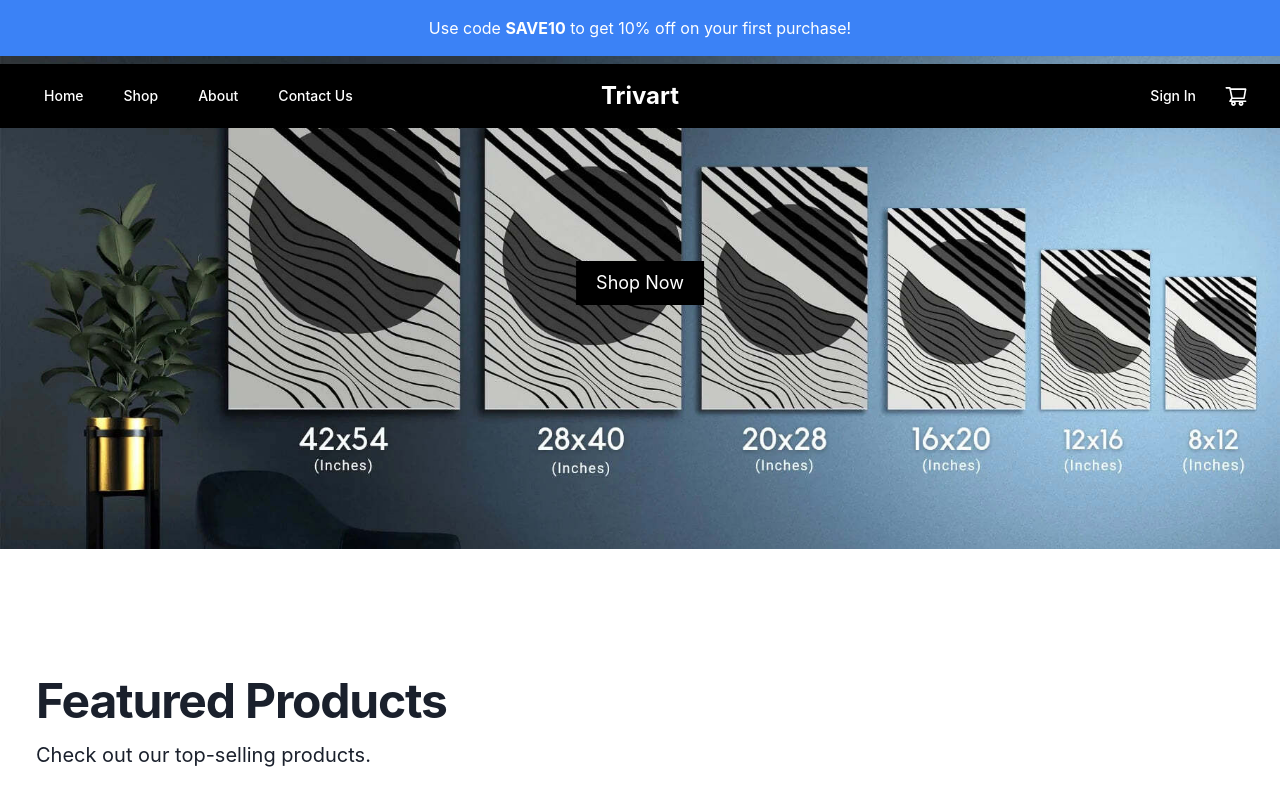
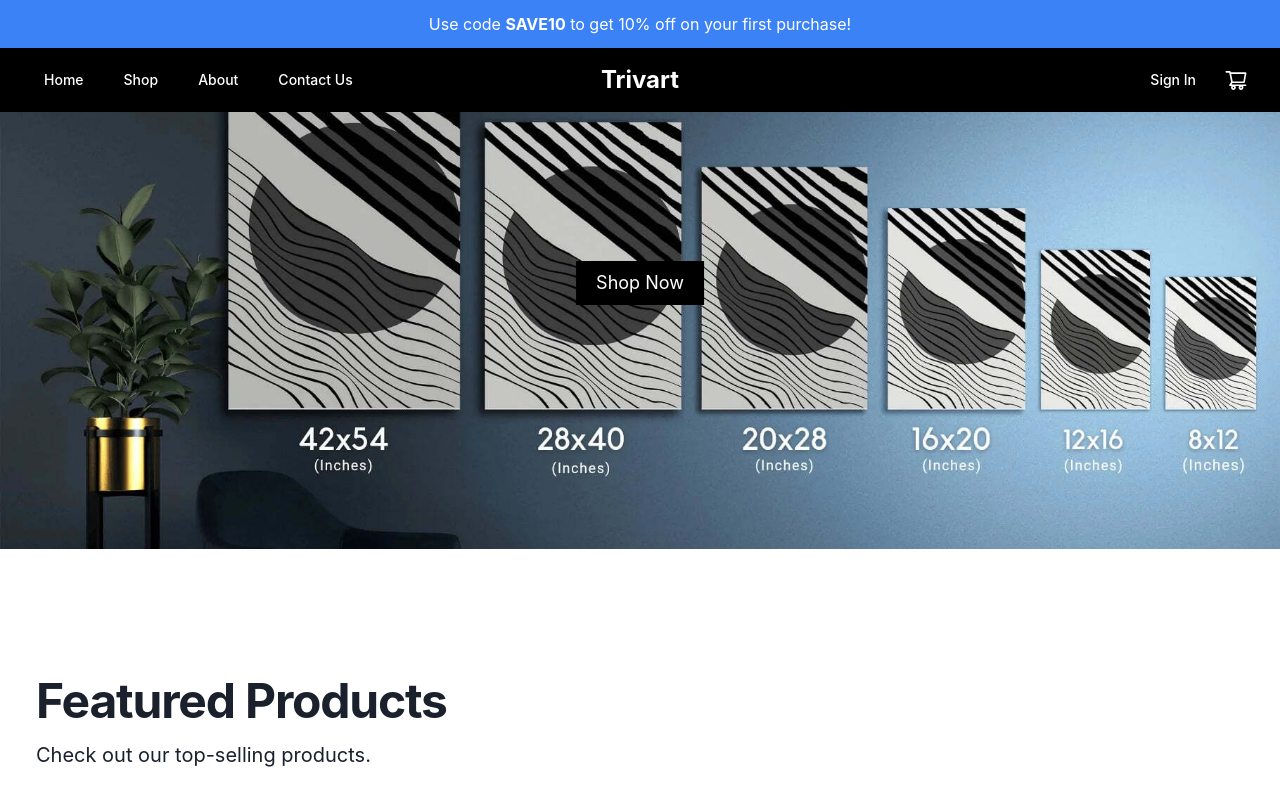
Before and after one commit to Niladri2003/Painting-Ecommerce, a React (Vite) app in the folder client/: page / in a window 1280 px wide. Shown: the top 799 px of the page. Built offline with nearby package versions, Linux system fonts and the light colour scheme; no server answers.

Commit message:
Adjust margin for homepage banner in Navbar component

```diff
--- a/client/src/components/Navbar/Navbar.jsx
+++ b/client/src/components/Navbar/Navbar.jsx
@@ -160,7 +160,7 @@ const Navbar = () => {
     <>
       {/* Coupon Banner */}
       {isHomePage && (
-        <div className="w-full bg-blue-500 text-white text-center p-4 fixed top-0 z-30">
+        <div className="w-full bg-blue-500 text-white text-center p-3 fixed top-0 z-30">
           <p>Use code <strong>SAVE10</strong> to get 10% off on your first purchase!</p>
         </div>
       )}
@@ -168,7 +168,7 @@ const Navbar = () => {
       {/* Navbar */}
       <nav
         className={`fixed w-full bg-black transition-transform duration-300 z-40 ${isVisible ? "translate-y-0" : "-translate-y-full"
-          } ${isHomePage ? "mt-16" : ""}`}  // Added margin to make space for the banner
+          } ${isHomePage ? "mt-12" : ""}`}  // Added margin to make space for the banner
       >
         <div className="max-w-7xl mx-auto px-4 sm:px-6 lg:px-8">
           <div className="grid grid-cols-2 md:grid-cols-3 h-16">
```
